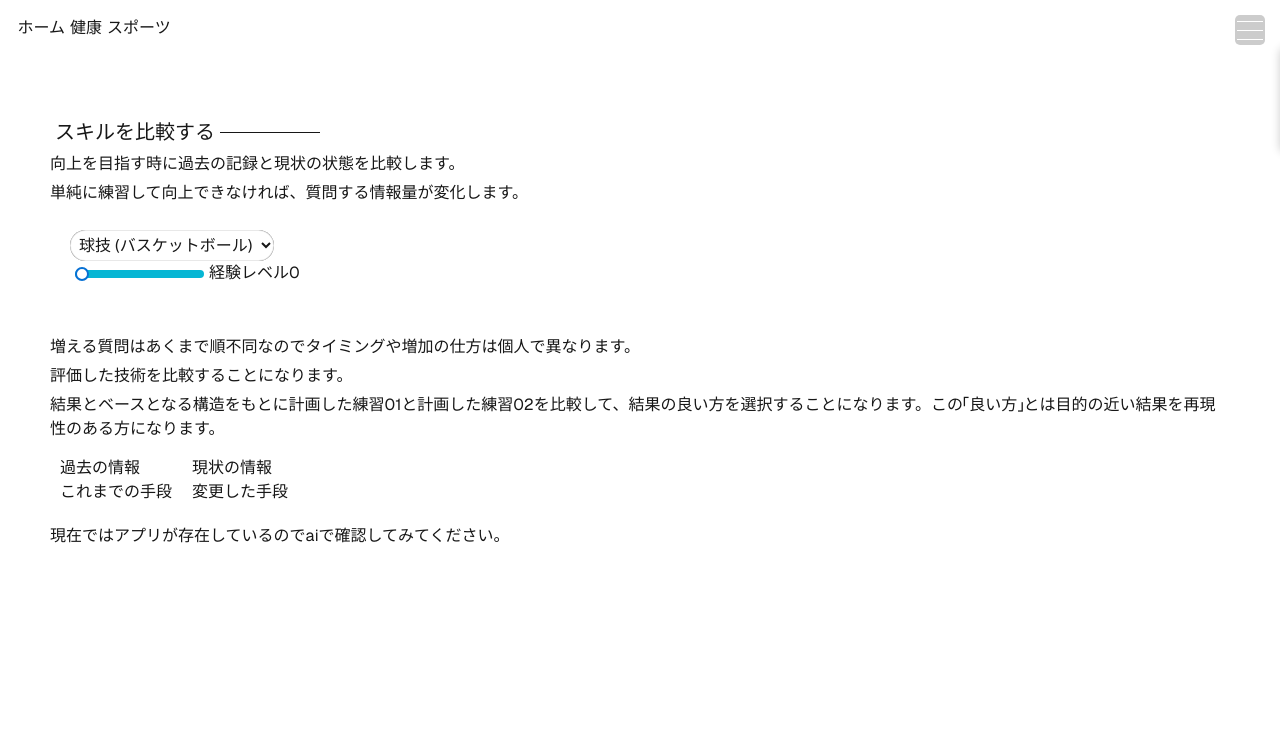
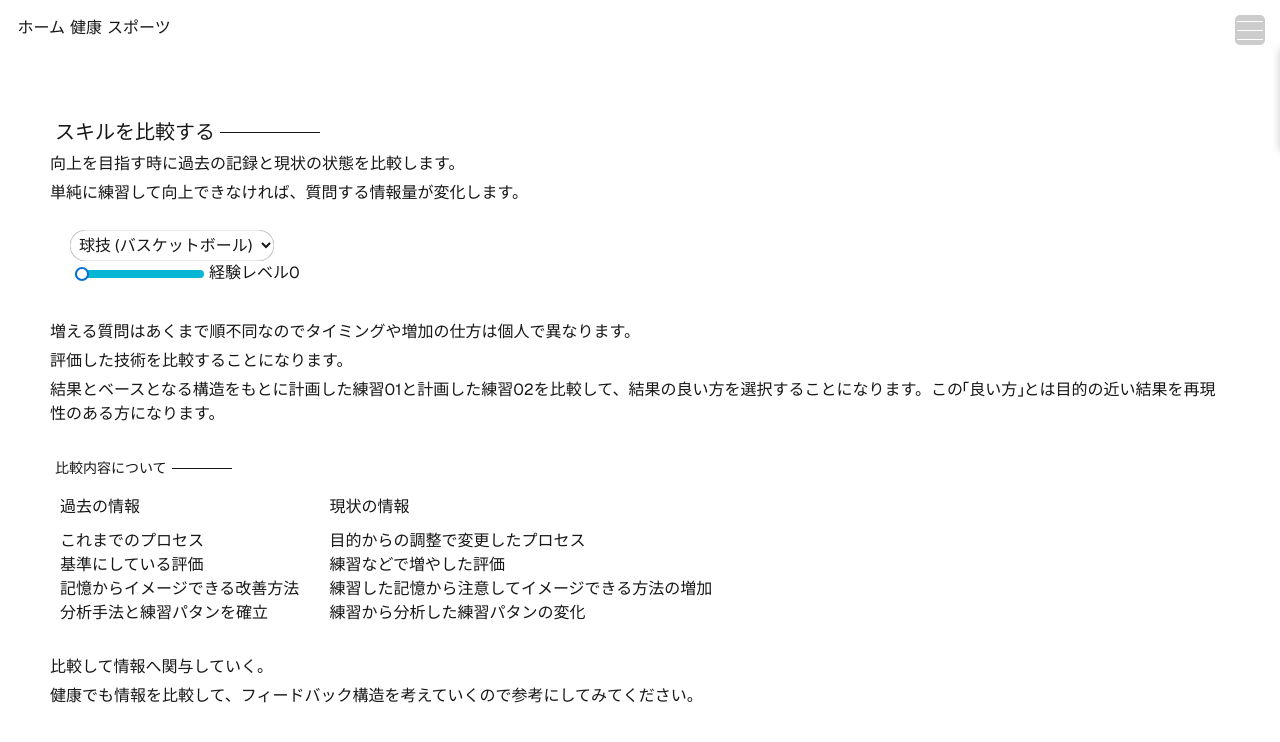
Before and after one commit to mindface/jsonpusher, a Next.js app: page /levelSkillComparison in a window 1280 px wide. Shown: the top 742 px of the page. Built offline with nearby package versions, Linux system fonts and the light colour scheme.

Commit message:
SectionSkillComparison

```diff
--- a/src/components/SectionSkillComparison.tsx
+++ b/src/components/SectionSkillComparison.tsx
@@ -40,7 +40,7 @@ export default function SectionSkillComparison() {
 						経験レベル{ experiencePoints }
 					</div>
 				</div>
-				<div className="details-result p-8">
+				<div className="details-result p-8 pt-2">
 					{selectSportsGrowthList.map((sportsGrowthItem) => <div key={sportsGrowthItem.categoryId} className="">
 						{ cuurentSkillId === sportsGrowthItem.categoryId && sportsGrowthItem.list.map((item) => <div key={item.id}>
 							{ item.skillLevel < experiencePoints && <div className="pb-2">{item.label}</div>}
@@ -49,12 +49,26 @@ export default function SectionSkillComparison() {
 				</div>
 				<p className="text pb-2">増える質問はあくまで順不同なのでタイミングや増加の仕方は個人で異なります。</p>
 				<p className="text pb-2">評価した技術を比較することになります。</p>
-				<p className="text pb-2">結果とベースとなる構造をもとに計画した練習01と計画した練習02を比較して、結果の良い方を選択することになります。この「良い方」とは目的の近い結果を再現性のある方になります。</p>
-				<div className="flex pb-4">
-					<div className="p-4">過去の情報<br />これまでの手段</div>
-					<div className="p-4">現状の情報<br />変更した手段</div>
+				<p className="text pb-10">結果とベースとなる構造をもとに計画した練習01と計画した練習02を比較して、結果の良い方を選択することになります。この「良い方」とは目的の近い結果を再現性のある方になります。</p>
+				<Title3h title="比較内容について" size="small" />
+				<div className="flex pb-8">
+					<div className="p-4 pr-8">
+						<h4 className="title pb-4">過去の情報</h4>
+						<p>これまでのプロセス</p>
+						<p>基準にしている評価</p>
+						<p>記憶からイメージできる改善方法</p>
+						<p>分析手法と練習パタンを確立</p>
+					</div>
+					<div className="p-4">
+						<h4 className="title pb-4">現状の情報</h4>
+						<p>目的からの調整で変更したプロセス</p>
+						<p>練習などで増やした評価</p>
+						<p>練習した記憶から注意してイメージできる方法の増加</p>
+						<p>練習から分析した練習パタンの変化</p>
+					</div>
 				</div>
-				<p className="text pb-2">現在ではアプリが存在しているのでaiで確認してみてください。</p>
+				<p className="text pb-2">比較して情報へ関与していく。</p>
+				<p className="text pb-2">健康でも情報を比較して、フィードバック構造を考えていくので参考にしてみてください。</p>
 			</div>
 		</section>
 	);
--- a/src/json/selectSkillComparisonList.json
+++ b/src/json/selectSkillComparisonList.json
@@ -12,7 +12,7 @@
 			{
 				"id": "basketball02",
 				"skillLevel": 2,
-				"label": "5日同じ練習をしたけれど、練習内容を変化させる"
+				"label": "5日同じ練習をして、練習内容を変化させる"
 			},
 			{
 				"id": "basketball03",
```
